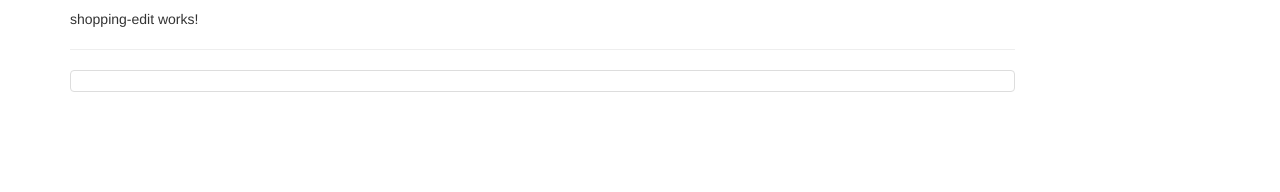
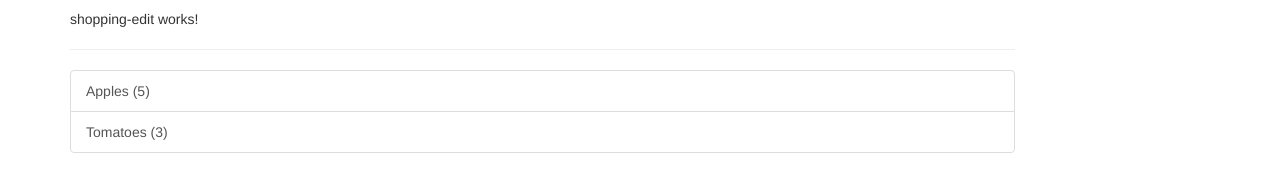
Before and after one commit to KylerJohnson26/recipe-shopping-app, an Angular app: page / in a window 1280 px wide. Shown: the part 310-502 px from the top of the page. Built offline with nearby package versions, Linux system fonts and the light colour scheme.

Commit message:
add ingredients to shopping list component template

```diff
--- a/src/app/shopping-list/shopping-list.component.html
+++ b/src/app/shopping-list/shopping-list.component.html
@@ -3,7 +3,12 @@
     <app-shopping-edit></app-shopping-edit>
     <hr>
     <ul class="list-group">
-      <a class="list-group-item" style="cursor: pointer;"></a>
+      <a
+        class="list-group-item"
+        style="cursor: pointer;"
+        *ngFor="let ingredient of ingredients">
+      {{ingredient.name}} ({{ingredient.amount}})
+      </a>
     </ul>
   </div>
 </div>
--- a/src/app/shopping-list/shopping-list.component.ts
+++ b/src/app/shopping-list/shopping-list.component.ts
@@ -9,7 +9,10 @@ import { Ingredient } from '../shared/ingredient.model';
 })
 export class ShoppingListComponent implements OnInit {
 
-  ingredients: Ingredient[] = [];
+  ingredients: Ingredient[] = [
+    new Ingredient('Apples', 5),
+    new Ingredient('Tomatoes', 3)
+  ];
 
   constructor() { }
 
```
